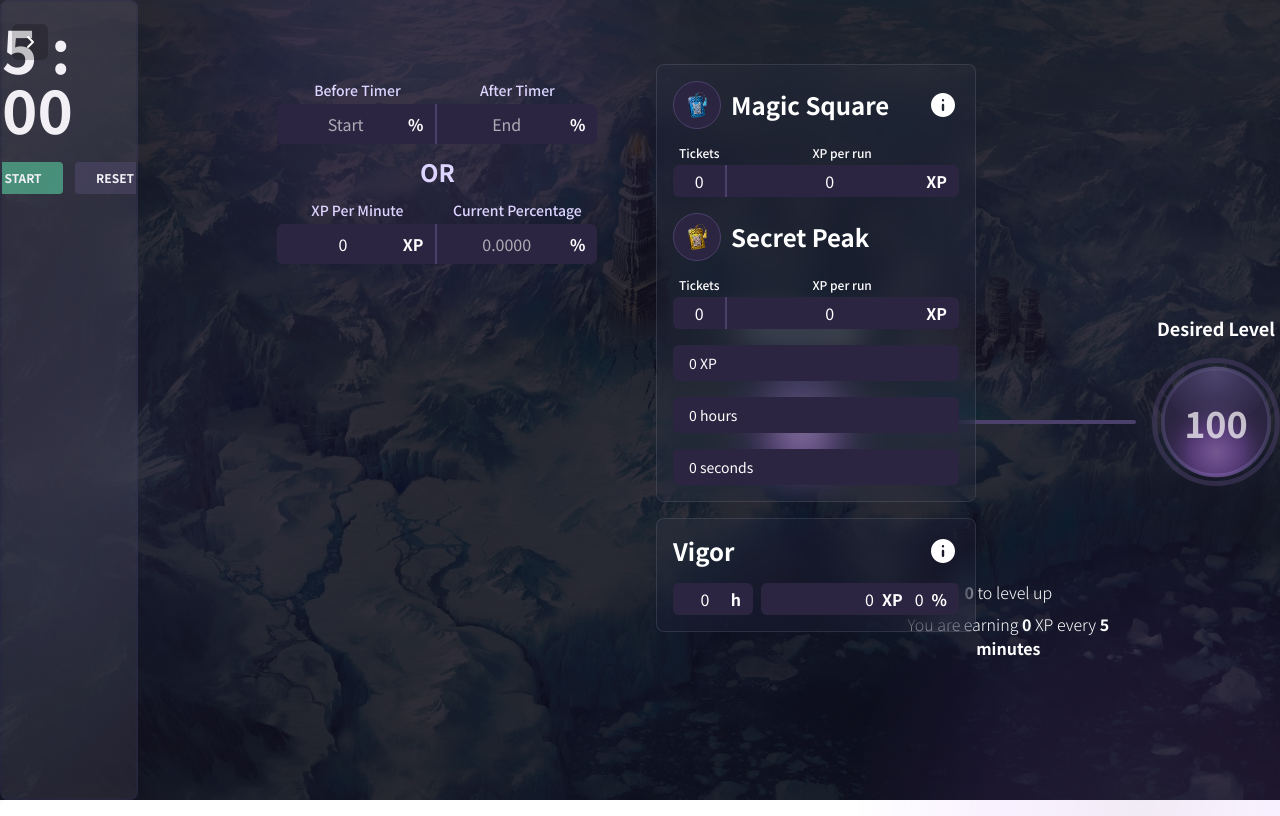
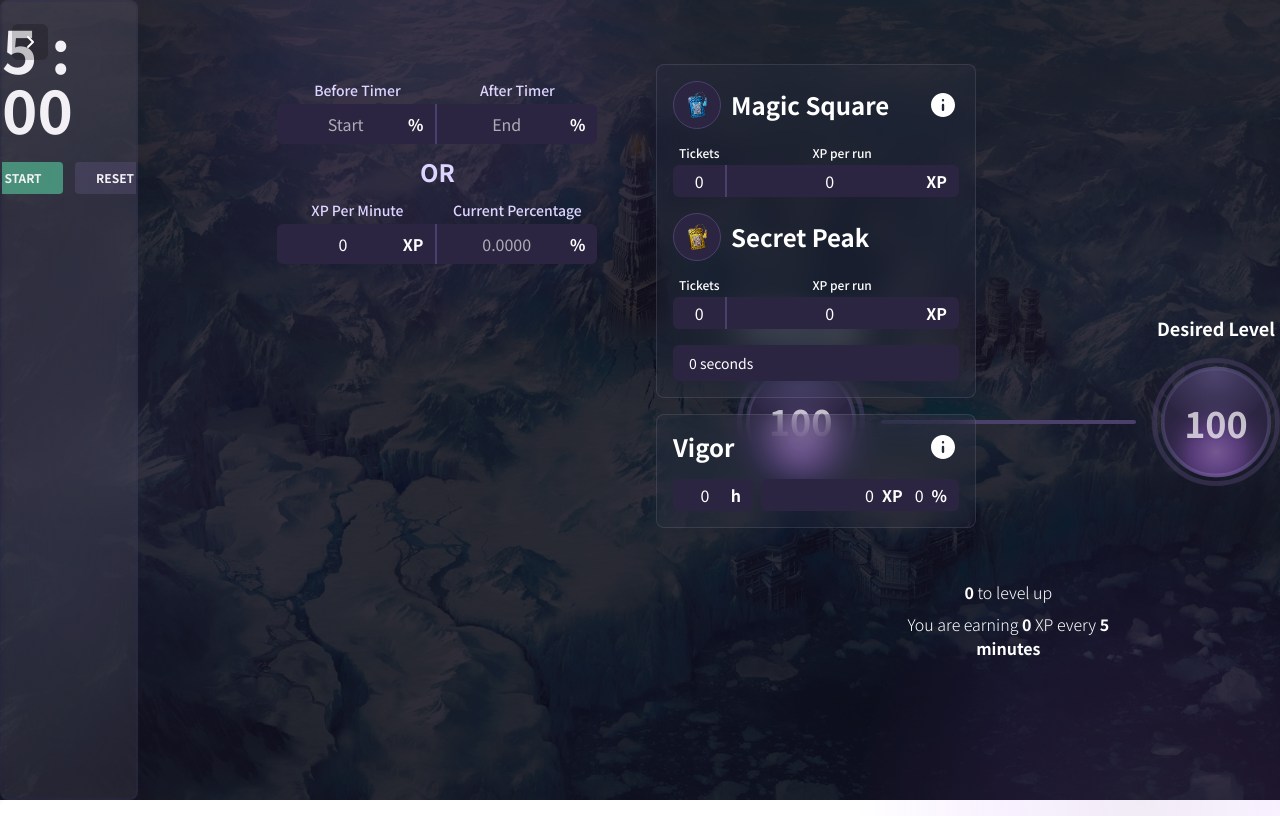
Before and after one commit to HenriqueFLTorres/Mir4Tools, a Next.js app: page /xp in a window 1280 px wide. Built offline with nearby package versions, Linux system fonts and the light colour scheme; no server answers.

Commit message:
Removed inputs for debugging

```diff
--- a/src/components/xp/SquareAndPeak.tsx
+++ b/src/components/xp/SquareAndPeak.tsx
@@ -122,12 +122,6 @@ export default function SquareAndPeak({
       </div>
 
       <p className='rounded-md bg-primary-600 px-4 py-2 text-sm text-white'>
-        {getReadableNumber(XPPerReset)} XP
-      </p>
-      <p className='rounded-md bg-primary-600 px-4 py-2 text-sm text-white'>
-        {hoursTaken} hours
-      </p>
-      <p className='rounded-md bg-primary-600 px-4 py-2 text-sm text-white'>
         {humanizeDuration(
           moment
             .duration(
```
